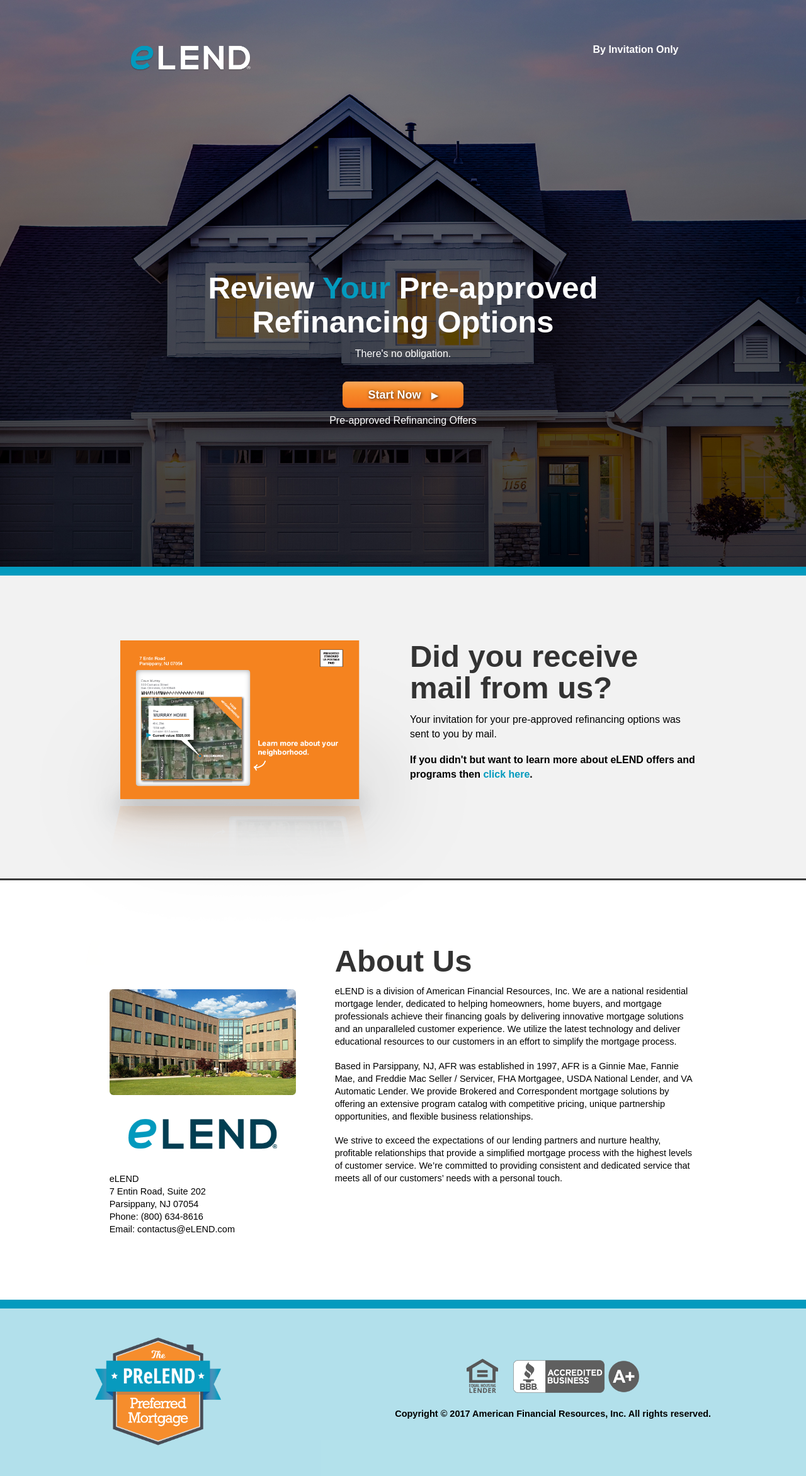
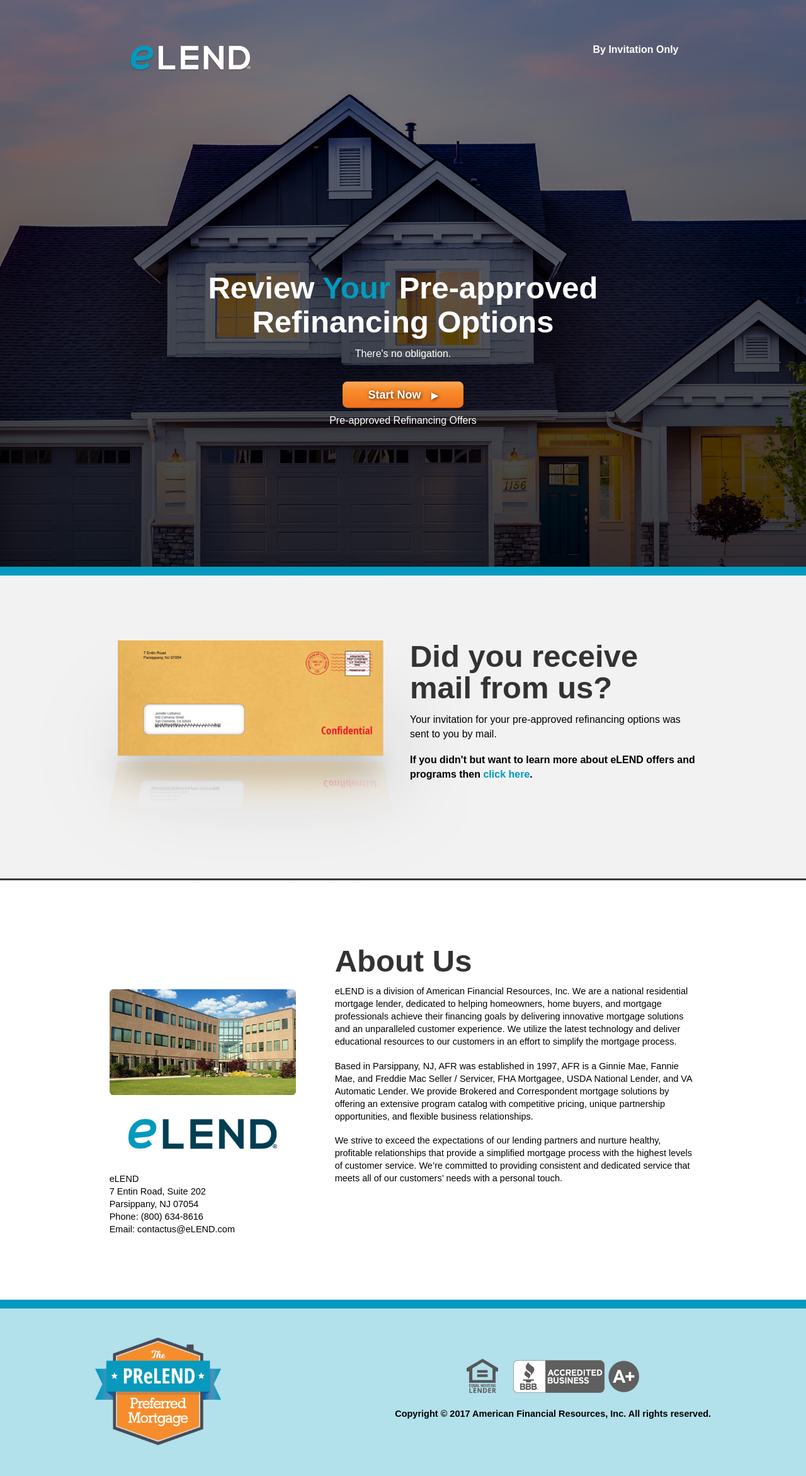
Before and after one commit to LaunchPadLab/planb-landing-pages, a Jekyll site: the page built from landing2.html, in a window 1280 px wide. Shown: the whole page at 63% size. Built offline with Jekyll 4.4.1, drawn with Linux system fonts in a browser that asks for light colours; nearby versions of some CDN libraries.

Commit message:
update links

```diff
--- a/index.html
+++ b/index.html
@@ -17,7 +17,7 @@ layout: default
       <h1 class="fade-in-up">Access <span>Your</span> Property and Mortgage Review</h1>
       <p>There's no obligation.</p>
       <br>
-      <a href="https://planb-client-staging.azurewebsites.net/landing-page" class="button fade-in-up">Start Now <span class="arrow">▶︎</span></a>
+      <a href="https://planb-client-staging.azurewebsites.net/account-number" class="button fade-in-up">Start Now <span class="arrow">▶︎</span></a>
       <p>Or call 800 590-7583</p>
       <p>Learn about your home, neighborhood and mortgage options.</p>
   </div>
--- a/landing2.html
+++ b/landing2.html
@@ -16,7 +16,7 @@ layout: default
       <h1 class="fade-in-up">Review <span>Your</span> Pre-approved Refinancing Options</h1>
       <p>There's no obligation.</p>
       <br>
-      <a href="https://planb-client-staging.azurewebsites.net/landing-page" class="button fade-in-up">Start Now <span class="arrow">▶︎</span></a>
+      <a href="https://planb-client-staging.azurewebsites.net/account-number" class="button fade-in-up">Start Now <span class="arrow">▶︎</span></a>
       <p>Pre-approved Refinancing Offers</p>
   </div>
 </header>
@@ -26,7 +26,7 @@ layout: default
 <section class="mailer-wrapper">
   <div class="mailer-pb-container">
     <div class="image-block wow animated slide-in-left">
-      <img src="../images/Envelope.png">
+      <img src="../images/EnvelopeRefi.png">
     </div>
     <div class="text-block wow animated slide-in-right">
       <h2>Did you receive mail from us?</h2>
```
Also changed, not shown: images/EnvelopeRefi.png (added), 5 other files.
